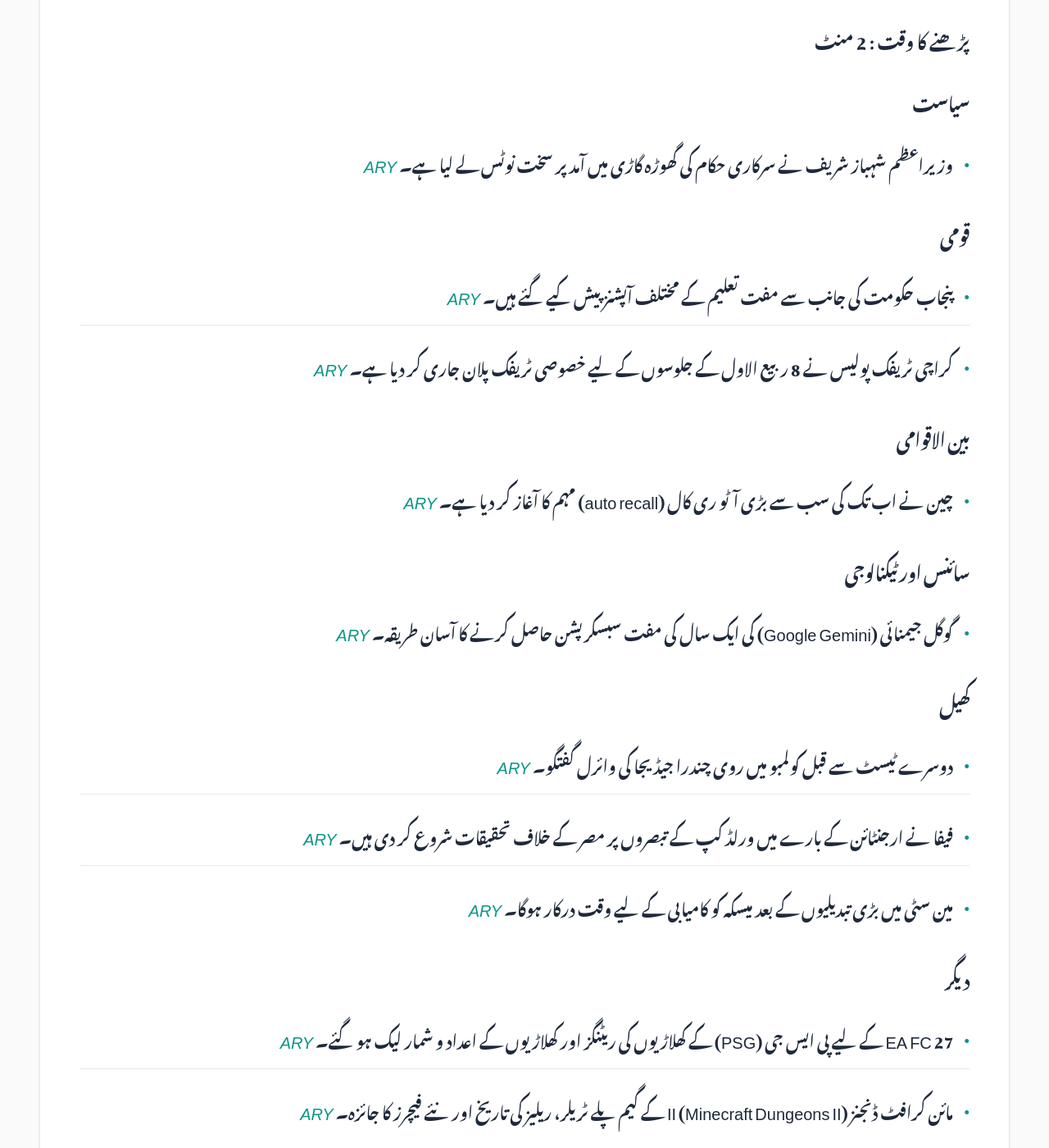
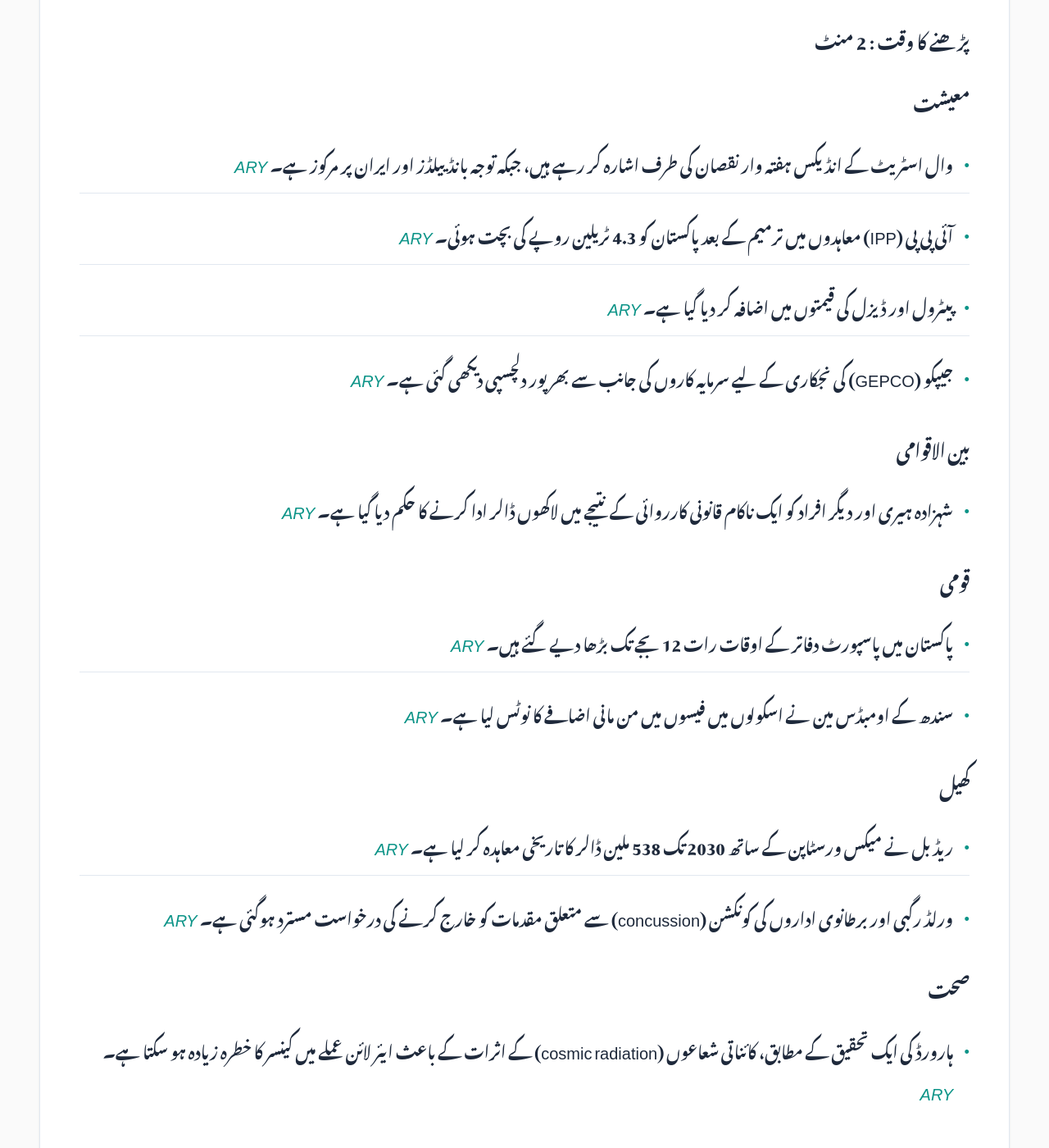
Before and after one commit to zsubzwary/news, a Jekyll site: the page built from ur/index.md, in a window 1280 px wide and 1400 px high, scrolled down 441 px. Shown: the whole window at 82% size. Built offline with Jekyll 4.4.1, drawn with Linux system fonts in a browser that asks for light colours; some web fonts are replaced; comment, search, counter and statistics services are not loaded; some of the changed text lies outside the part shown.

Commit message:
DateTime; 2026-08-22T04:07:44.320Z

```diff
--- a/ur/index.md
+++ b/ur/index.md
@@ -7,28 +7,26 @@ rtl: true
 
 پاکستان کی تازہ خبروں کا خلاصہ
 
- &lrm; 21-Aug-2026 21:07PKT
+ &lrm; 22-Aug-2026 09:07PKT
 
 پڑھنے کا وقت : 2 منٹ
 
-### سیاست
-- وزیراعظم شہباز شریف نے سرکاری حکام کی گھوڑہ گاڑی میں آمد پر سخت نوٹس لے لیا ہے۔ *[ARY](https://arynews.tv/pm-shehbaz-takes-strict-notice-of-officials-horse-drawn-carriage-arrival)*
+### معیشت
+- وال اسٹریٹ کے انڈیکس ہفتہ وار نقصان کی طرف اشارہ کر رہے ہیں، جبکہ توجہ بانڈ ییلڈز اور ایران پر مرکوز ہے۔ *[ARY](https://arynews.tv/wall-st-indexes-eye-weekly-losses-bond-yields-and-iran-in-focus)*
+- آئی پی پی (IPP) معاہدوں میں ترمیم کے بعد پاکستان کو 4.3 ٹریلین روپے کی بچت ہوئی۔ *[ARY](https://arynews.tv/pakistan-saves-rs-4-3-trillion-after-revising-ipp-contracts)*
+- پیٹرول اور ڈیزل کی قیمتوں میں اضافہ کر دیا گیا ہے۔ *[ARY](https://arynews.tv/petrol-price-hiked-diesel-also-becomes-more-expensive)*
+- جیپکو (GEPCO) کی نجکاری کے لیے سرمایہ کاروں کی جانب سے بھرپور دلچسپی دیکھی گئی ہے۔ *[ARY](https://arynews.tv/strong-investor-interest-received-for-gepco-privatization)*
+
+### بین الاقوامی
+- شہزادہ ہیری اور دیگر افراد کو ایک ناکام قانونی کارروائی کے نتیجے میں لاکھوں ڈالر ادا کرنے کا حکم دیا گیا ہے۔ *[ARY](https://arynews.tv/prince-harry-and-others-ordered-to-pay-millions-over-failed-lawsuit)*
 
 ### قومی
-- پنجاب حکومت کی جانب سے مفت تعلیم کے مختلف آپشنز پیش کیے گئے ہیں۔ *[ARY](https://arynews.tv/punjab-government-offers-free-education-options)*
-- کراچی ٹریفک پولیس نے 8 ربیع الاول کے جلوسوں کے لیے خصوصی ٹریفک پلان جاری کر دیا ہے۔ *[ARY](https://arynews.tv/karachi-traffic-plan-issued-for-8-rabi-ul-awal-processions)*
-
-### بین الاقوامی
-- چین نے اب تک کی سب سے بڑی آٹو ری کال (auto recall) مہم کا آغاز کر دیا ہے۔ *[ARY](https://arynews.tv/china-launches-biggest-ever-auto-recall-campaign)*
-
-### سائنس اور ٹیکنالوجی
-- گوگل جیمنائی (Google Gemini) کی ایک سال کی مفت سبسکرپشن حاصل کرنے کا آسان طریقہ۔ *[ARY](https://arynews.tv/google-gemini-free-subscription-for-one-year-easy-way-to-apply)*
+- پاکستان میں پاسپورٹ دفاتر کے اوقات رات 12 بجے تک بڑھا دیے گئے ہیں۔ *[ARY](https://arynews.tv/pakistan-extends-passport-office-hours-to-midnight)*
+- سندھ کے اومبڈس مین نے اسکولوں میں فیسوں میں من مانی اضافے کا نوٹس لیا ہے۔ *[ARY](https://arynews.tv/sindh-ombudsman-takes-notice-of-arbitrary-fee-hikes-in-schools)*
 
 ### کھیل
-- دوسرے ٹیسٹ سے قبل کولمبو میں روی چندرا جیڈیجا کی وائرل گفتگو۔ *[ARY](https://arynews.tv/ravindra-jadejas-viral-banter-in-colombo-ahead-of-2nd-test)*
-- فیفا نے ارجنٹائن کے بارے میں ورلڈ کپ کے تبصروں پر مصر کے خلاف تحقیقات شروع کر دی ہیں۔ *[ARY](https://arynews.tv/egypt-in-hot-water-fifa-probes-world-cup-comments-on-argentina)*
-- مین سٹی میں بڑی تبدیلیوں کے بعد میسکہ کو کامیابی کے لیے وقت درکار ہوگا۔ *[ARY](https://arynews.tv/maresca-needs-time-to-succeed-after-big-changes-at-man-city)*
+- ریڈ بل نے میکس ورسٹاپن کے ساتھ 2030 تک 538 ملین ڈالر کا تاریخی معاہدہ کر لیا ہے۔ *[ARY](https://arynews.tv/red-bull-pays-up-big-signs-max-verstappen-to-historic-538-million-contract-to-2030)*
+- ورلڈ رگبی اور برطانوی اداروں کی کونکشن (concussion) سے متعلق مقدمات کو خارج کرنے کی درخواست مسترد ہوگئی ہے۔ *[ARY](https://arynews.tv/world-rugby-uk-bodies-lose-bid-to-throw-out-concussion-lawsuits)*
 
-### دیگر
-- EA FC 27 کے لیے پی ایس جی (PSG) کے کھلاڑیوں کی ریٹنگز اور کھلاڑیوں کے اعداد و شمار لیک ہو گئے۔ *[ARY](https://arynews.tv/ea-fc-27-psg-player-ratings-leaked-full-squad-stats-top-upgrades)*
-- مائن کرافٹ ڈنجنز II (Minecraft Dungeons II) کے گیم پلے ٹریلر، ریلیز کی تاریخ اور نئے فیچرز کا جائزہ۔ *[ARY](https://arynews.tv/minecraft-dungeons-ii-gameplay-trailer-breakdown-release-date-platforms-and-new-features)*
+### صحت
+- ہارورڈ کی ایک تحقیق کے مطابق، کائناتی شعاعوں (cosmic radiation) کے اثرات کے باعث ایئر لائن عملے میں کینسر کا خطرہ زیادہ ہو سکتا ہے۔ *[ARY](https://arynews.tv/harvard-study-links-higher-cancer-risk-to-airline-flight-crews-due-to-cosmic-radiation-exposure)*
```
